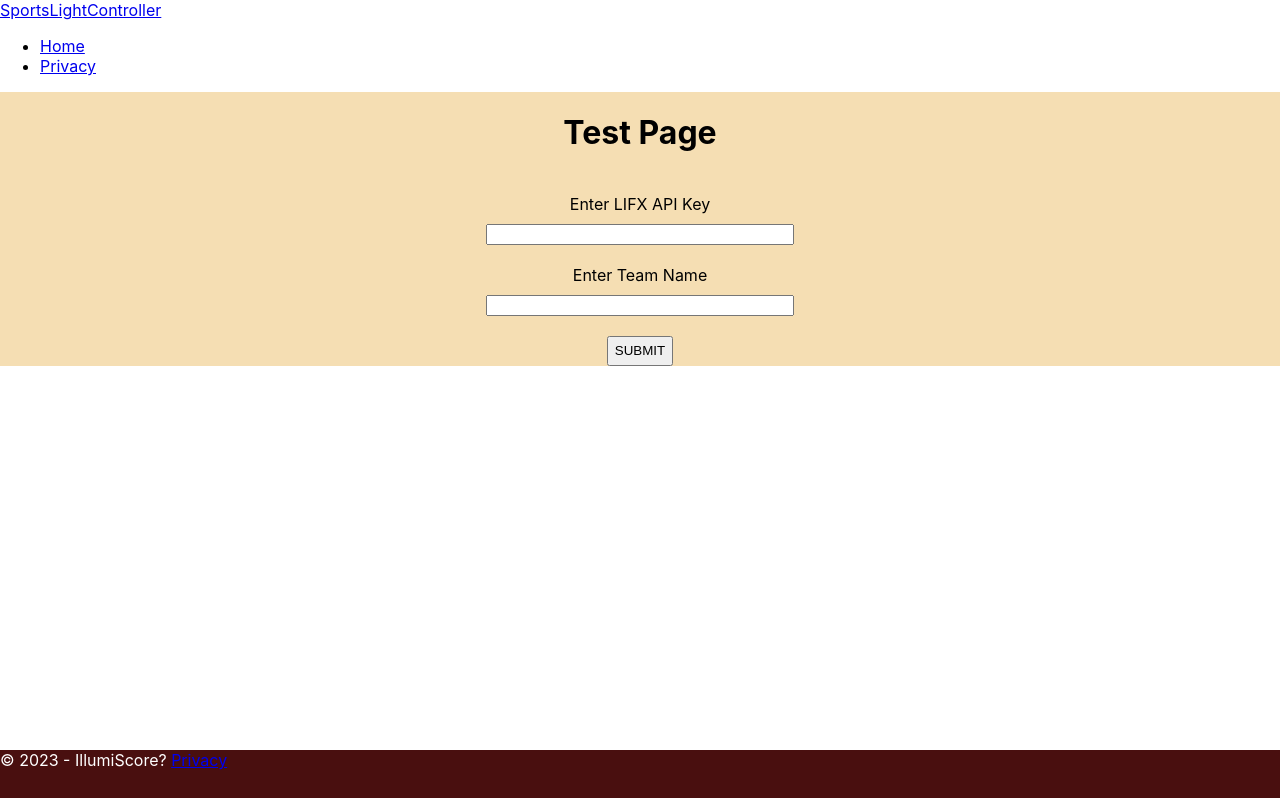
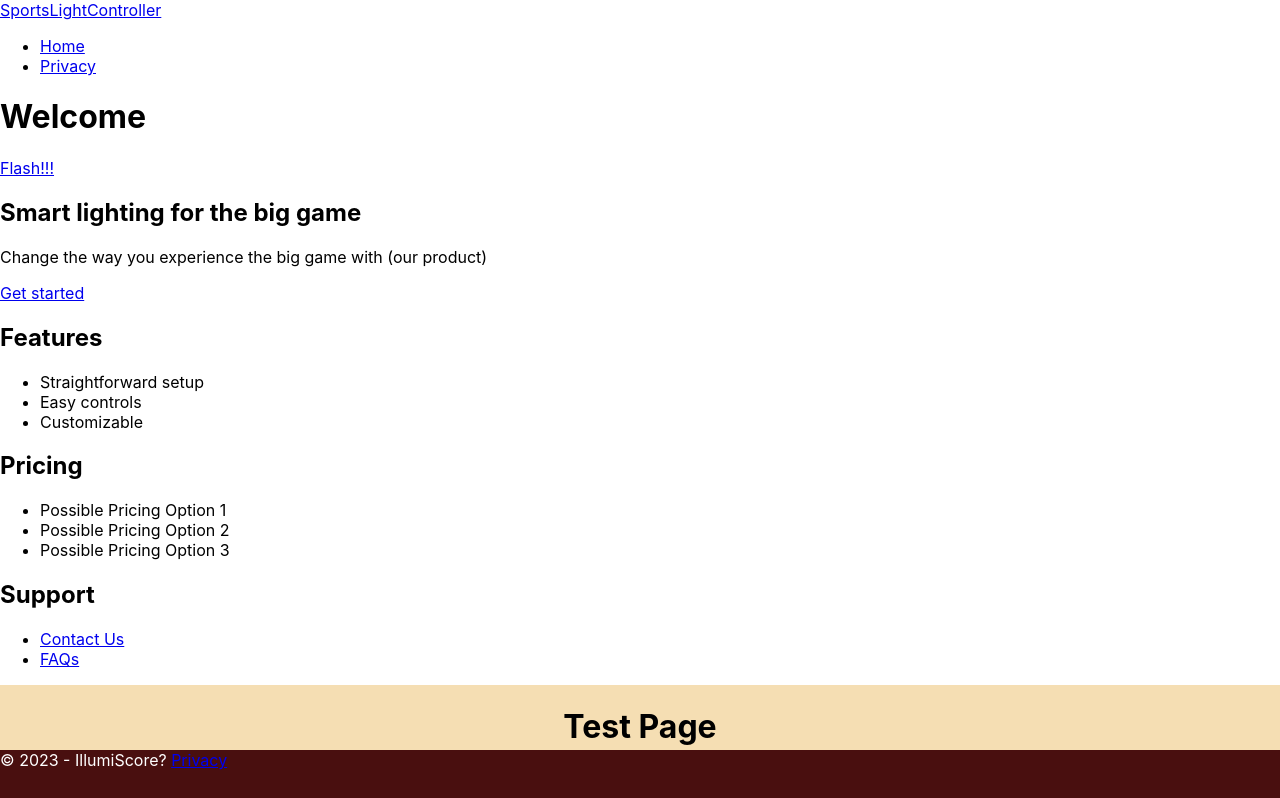
Before and after one commit to NavarroErk/IllumiScore, a React (Create React App) app: page / in a window 1280 px wide. Shown: the top 798 px of the page. Built offline with nearby package versions, Linux system fonts and the light colour scheme.

Commit message:
uncomment Landing component to App.js

```diff
--- a/src/App.js
+++ b/src/App.js
@@ -10,7 +10,7 @@ function App() {
   return (
     <React.Fragment>
       <Header></Header>
-      {/* <Landing></Landing> */}
+      <Landing></Landing>
       <Test></Test>
       <Footer></Footer>
     </React.Fragment>
```
